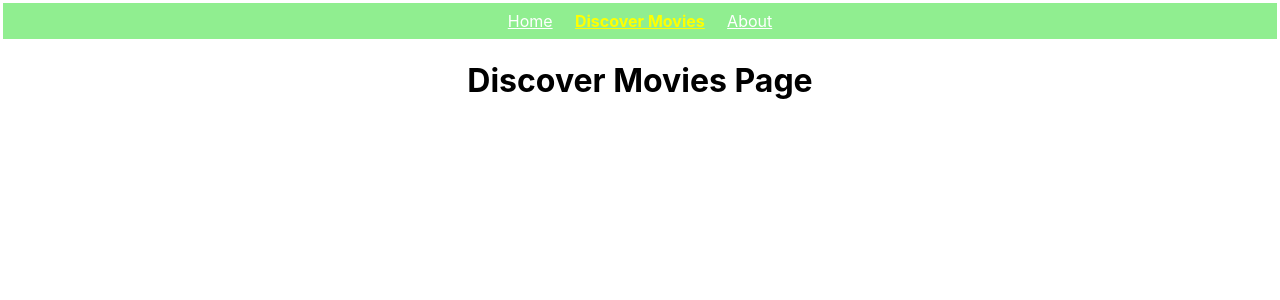
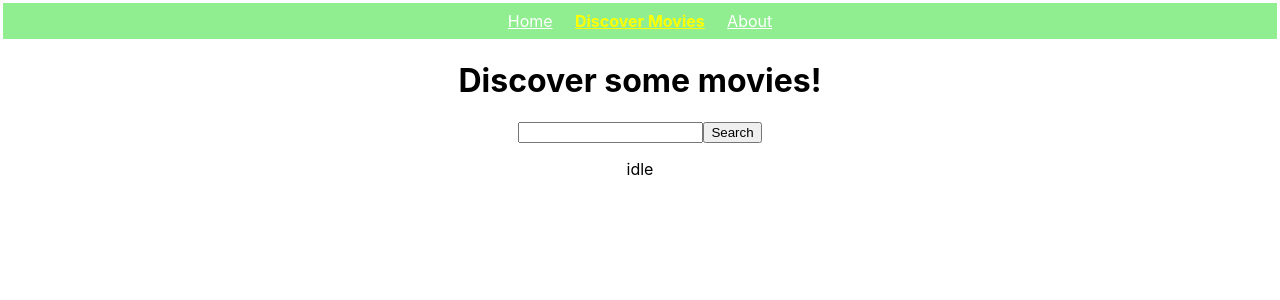
Before and after one commit to mr-robak/find-a-movie-app, a React (Create React App) app: page /discover in a window 1280 px wide. Shown: the top 300 px of the page. Built offline with nearby package versions, Linux system fonts and the light colour scheme.

Commit message:
fetch data from api sorted

```diff
--- a/src/index.js
+++ b/src/index.js
@@ -2,7 +2,7 @@ import React from "react";
 import ReactDOM from "react-dom";
 import "./index.css";
 import App from "./App";
-import * as serviceWorker from "./serviceWorker";
+// import * as serviceWorker from "./serviceWorker";
 import { BrowserRouter as Router } from "react-router-dom";
 
 ReactDOM.render(
--- a/src/pages/DiscoverMoviesPage.js
+++ b/src/pages/DiscoverMoviesPage.js
@@ -1,9 +1,65 @@
-import React from "react";
+import React, { useState } from "react";
 
 export default function DiscoverMoviesPage() {
+  const [searchText, set_searchText] = useState("");
+  const [searchState, setSearchState] = useState("idle");
+  const [movies, setMovies] = useState([]);
+  const searchStates = [
+    { status: "idle", data: "" },
+    { status: "searching", data: "" },
+    { status: "done", data: "" },
+  ];
+
+  const search = async () => {
+    setSearchState("searching");
+    console.log("Start searching for:", searchText);
+
+    // Best practice: encode the string so that special characters
+    //  like '&' and '?' don't accidentally mess up the URL
+    const queryParam = encodeURIComponent(searchText);
+
+    // Option A: use the browser-native fetch function
+    const data = await fetch(
+      `https://omdbapi.com/?apikey=ef5d807a&s=${queryParam}`
+    ).then((r) => r.json());
+
+    // Option B: use the `axios` library like we did on Tuesday
+    // const data = await axios.get(
+    //   `https://omdbapi.com/?apikey=ef5d807a&s=${queryParam}`
+    // );
+
+    console.log("Success!", data);
+    // const dataArray = Object.entries(data);
+    console.log("downloadedData!!!!", data.Search);
+
+    setSearchState("Done!");
+    set_searchText("");
+    setMovies(data.Search);
+  };
+
+  console.log(
+    "ALL NEW MOVIES: ",
+    movies.map((movie) => {
+      return movie.Title;
+    })
+  );
+
   return (
     <div>
-      <h1>Discover Movies Page</h1>
+      <h1>Discover some movies!</h1>
+      <p>
+        <input
+          value={searchText}
+          onChange={(e) => set_searchText(e.target.value)}
+        />
+        <button onClick={search}>Search</button>
+      </p>
+      <p>{searchState}</p>
+      <p>
+        {movies.map((movie) => {
+          return movie.Title;
+        })}
+      </p>
     </div>
   );
 }
```
